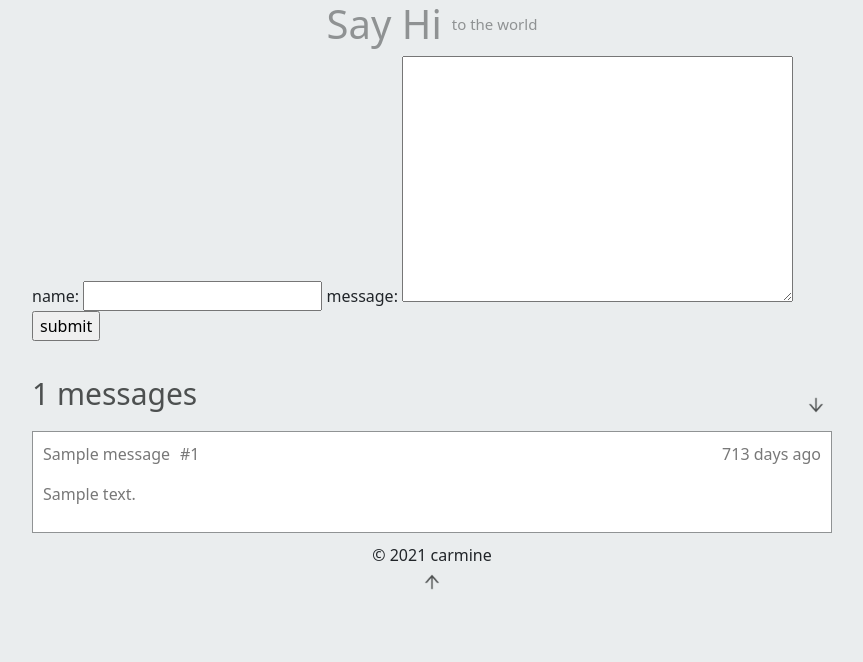
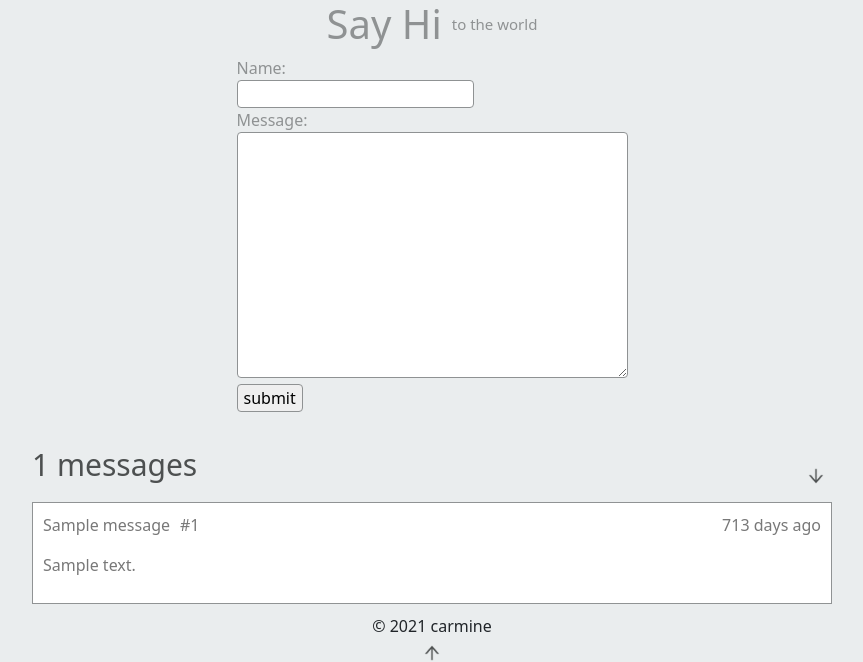
Before and after one commit to carmineDYJ/django-message-board, a Django app: page / in a window 1280 px wide. Shown: the top 662 px of the page, without its empty margins (208-1071 px from the left). Run offline with Django 4.2, Linux system fonts and the light colour scheme; tables that the repository leaves empty hold one stand-in row (values such as "Sample post"); some libraries are stand-ins or nearby versions.

Commit message:
change form style

```diff
--- a/message_board/forms.py
+++ b/message_board/forms.py
@@ -3,8 +3,8 @@
 
 
 class MessageForm(forms.Form):
-    name = forms.CharField(label='name', max_length=20, min_length=1, required=True)
-    body = forms.CharField(label='message', max_length=200,  min_length=1, required=True, widget=forms.Textarea)
+    name = forms.CharField(label='Name', max_length=20, min_length=1, required=True)
+    body = forms.CharField(label='Message', max_length=200,  min_length=1, required=True, widget=forms.Textarea)
     # def clean_name(self):
     #     name = self.cleaned_data['name']
     #     name = name.strip()
--- a/message_board/static/message_board/css/style.css
+++ b/message_board/static/message_board/css/style.css
@@ -23,6 +23,13 @@
 .page-title-small-part{
     margin-left: 10px;
     font-size: 15px;
+}
+.message-form {
+    color: #8f9293;
+}
+.message-form input, .message-form textarea{
+    border-radius: 4px;
+    border: 1px solid #8f9293;
 }
 .message-count{
     min-width: 100%;
--- a/message_board/templates/message_board/index.html
+++ b/message_board/templates/message_board/index.html
@@ -17,9 +17,21 @@
     <h1 id="page-title">Say Hi
         <div class="page-title-small-part">to the world</div>
     </h1>
-    <form method="post">
+    <form class="message-form" method="post">
         {% csrf_token %}
-        {{ form }}
+        {#        {{ form }}#}
+        {% for field in form %}
+            <div class="fieldWrapper">
+                {{ field.errors }}
+                {{ field.label_tag }}
+                <br>
+                {{ field }}
+                {% if field.help_text %}
+                    <p class="help">{{ field.help_text|safe }}</p>
+                {% endif %}
+
+            </div>
+        {% endfor %}
         <input type="submit" value="submit">
     </form>
 
@@ -29,7 +41,8 @@
         {% else %}
             <p>0 message</p>
         {% endif %}
-        <button class="button-to-page-bottom"><a href="#page-bottom"><img src="{% static 'message_board/img/arrowdown.png' %}" alt="button to page bottom"></a></button>
+        <button class="button-to-page-bottom"><a href="#page-bottom"><img
+                src="{% static 'message_board/img/arrowdown.png' %}" alt="button to page bottom"></a></button>
     </div>
 
     {#display messages in a reverse order#}
@@ -55,9 +68,10 @@
     {% endfor %}
     <footer>
         <p>&copy; 2021 carmine</p>
-        <button class="button-to-page-top"><a href="#page-top"><img src="{% static 'message_board/img/arrowup.png' %}" alt="button to page top"></a></button>
+        <button class="button-to-page-top"><a href="#page-top"><img src="{% static 'message_board/img/arrowup.png' %}"
+                                                                    alt="button to page top"></a></button>
     </footer>
-   <div id="page-bottom">
+    <div id="page-bottom">
     </div>
 </main>
 <script src="{% static 'message_board/js/bootstrap.bundle.min.js' %}"></script>
```
Also changed, not shown: README.md.
